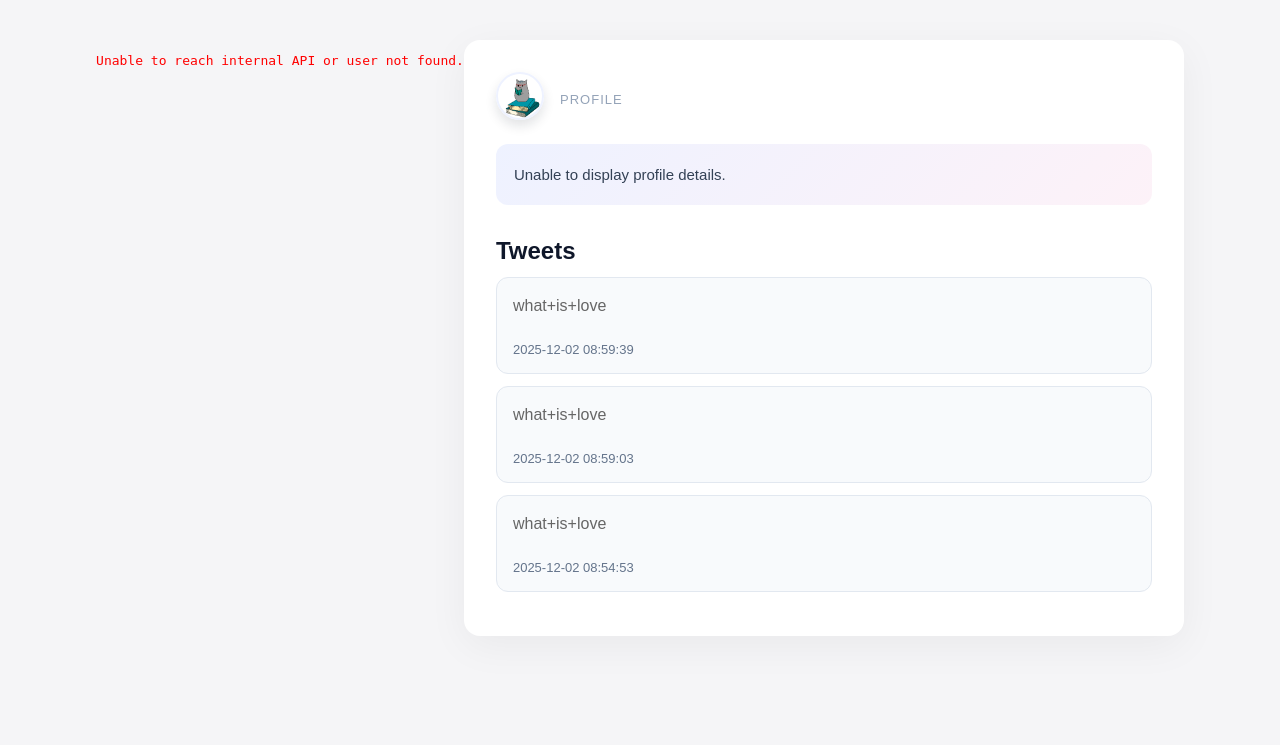
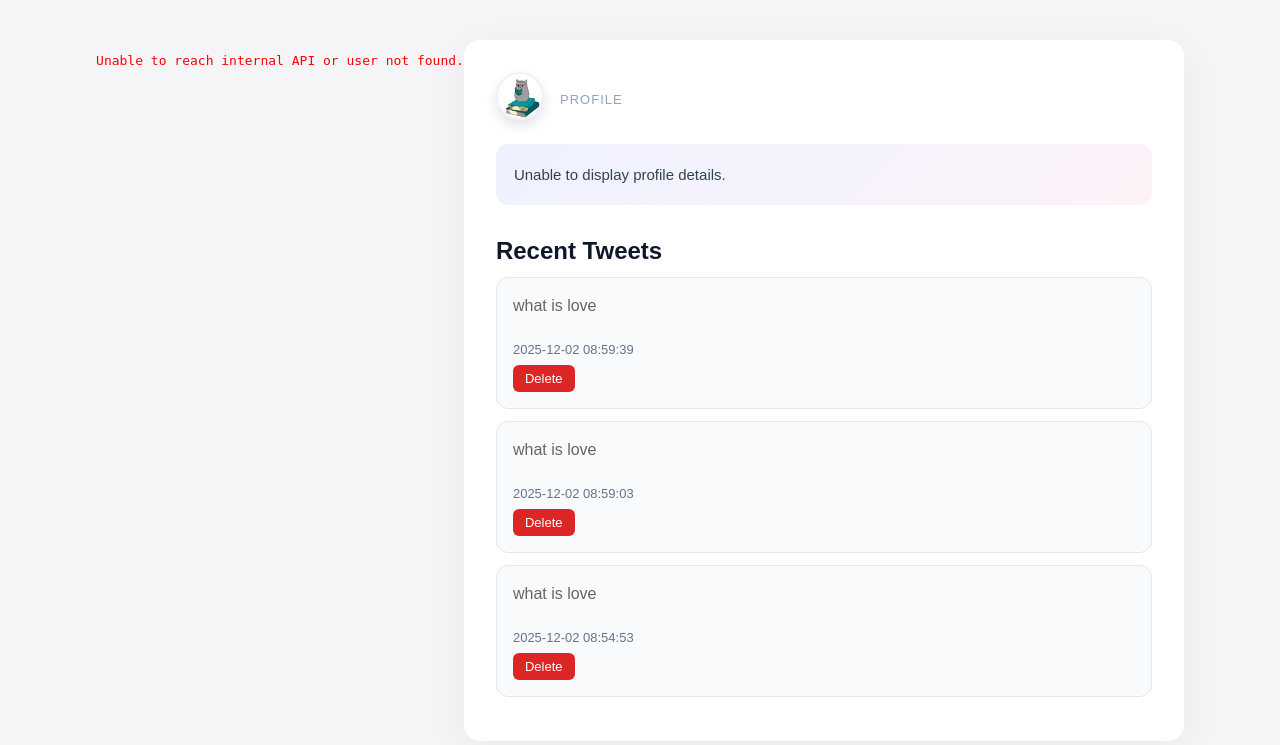
Before and after one commit to parsa-amirian/Owasp, a PHP site: page /profile.php?user_id=7 in a window 1280 px wide. Shown: the top 745 px of the page. Run offline with PHP 8.4, Linux system fonts and the light colour scheme; data comes from the database, SQL or seed files in the repository; data that the repository does not hold is empty.

Commit message:
BeforeJavaSc

```diff
--- a/login.php
+++ b/login.php
@@ -54,7 +54,7 @@ if(isset($_POST['submit'])) {
             // Success
             $_SESSION['username'] = $user['username'];
             $_SESSION['userid'] = $user['id'];
-            //$_SESSION['login'] = true;
+           $_SESSION['login'] = true;
            //
            // $_SESSION['email'] = $user['email'];
             //$_SESSION['name'] = $user['name'];
--- a/panel.php
+++ b/panel.php
@@ -51,6 +51,7 @@ if (isset($_GET['action']) && $_GET['action'] === 'logout') {
     // Destroy the session
     session_unset();
     session_destroy();
+    session_regenerate_id(true);
 
     // Redirect to msg.php with logout message
     header('Location: msg.php?msg=You have been logged out&type=success&goto=login.php');
--- a/profile.php
+++ b/profile.php
@@ -14,7 +14,7 @@
 $tweets = [];
 
 if ($conn) {
-    $tweetsStmt = $conn->prepare("SELECT content, created_at FROM tweets WHERE user_id = ? ORDER BY created_at DESC");
+    $tweetsStmt = $conn->prepare("SELECT id, content, created_at FROM tweets WHERE user_id = ? ORDER BY created_at DESC");
     if ($tweetsStmt) {
         $tweetsStmt->bind_param("i", $userid);
         if ($tweetsStmt->execute()) {
@@ -99,13 +99,14 @@ if ($conn) {
         <?php endif; ?>
 
         <div class="profile-tweets">
-            <h2>Tweets</h2>
+            <h2>Recent Tweets</h2>
             <?php if (!empty($tweets)): ?>
                 <ul>
                     <?php foreach ($tweets as $tweet): ?>
                         <li>
-                            <p><?php echo nl2br(htmlspecialchars($tweet['content'])); ?></p>
+                            <p><?php echo nl2br(htmlspecialchars(urldecode($tweet['content']))); ?></p>
                             <small><?php echo htmlspecialchars($tweet['created_at']); ?></small>
+                            <a href="delete.php?post_id=<?php echo htmlspecialchars($tweet['id']); ?>" class="delete-button">Delete</a>
                         </li>
                     <?php endforeach; ?>
                 </ul>
--- a/statics/style.css
+++ b/statics/style.css
@@ -649,6 +649,31 @@ body.profile-body {
     font-size: 13px;
 }
 
+.delete-button {
+    display: inline-block;
+    margin-top: 8px;
+    padding: 6px 12px;
+    background: #dc2626;
+    color: #fff;
+    text-decoration: none;
+    border-radius: 6px;
+    font-size: 13px;
+    font-weight: 500;
+    transition: background 0.2s ease, transform 0.1s ease;
+    border: none;
+    cursor: pointer;
+}
+
+.delete-button:hover {
+    background: #b91c1c;
+    transform: translateY(-1px);
+}
+
+.delete-button:active {
+    transform: translateY(0);
+    background: #991b1b;
+}
+
 /* Index tweet feed */
 .tweet-feed {
     margin-top: 1.5rem;
```
Also changed, not shown: delete.php (added, +46 -0 lines).
